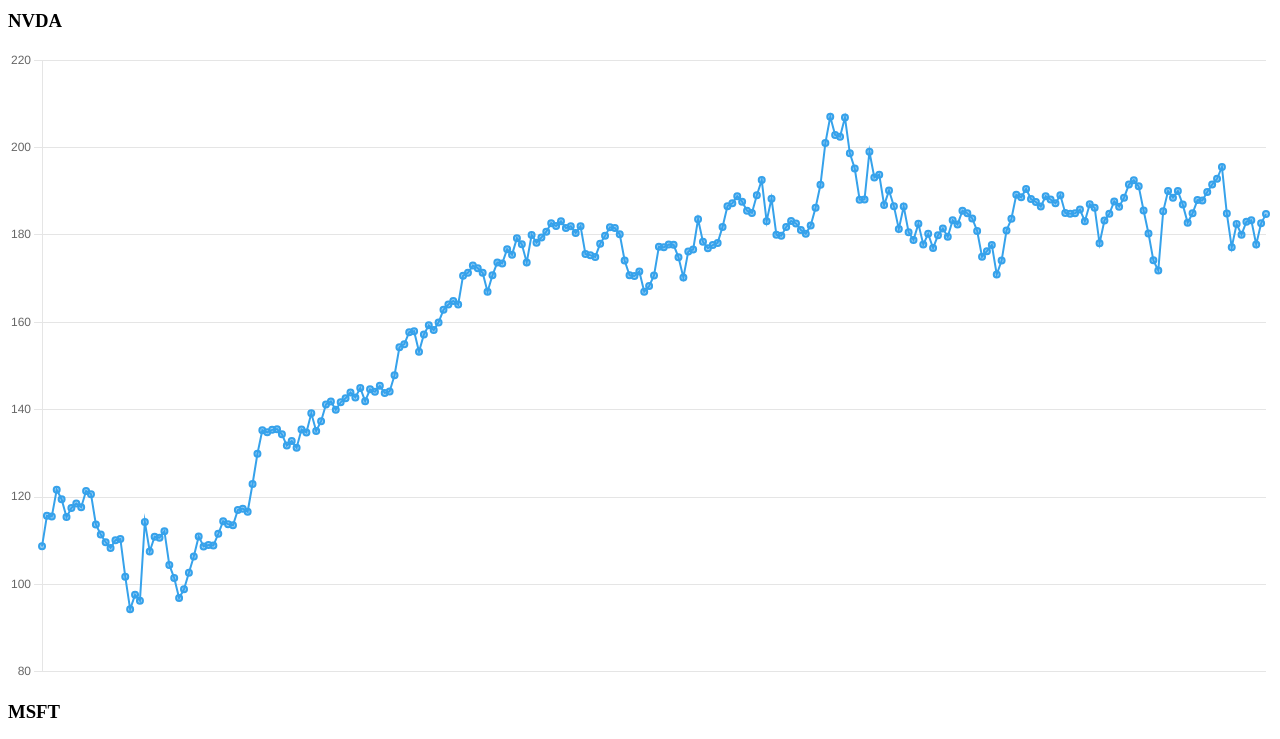
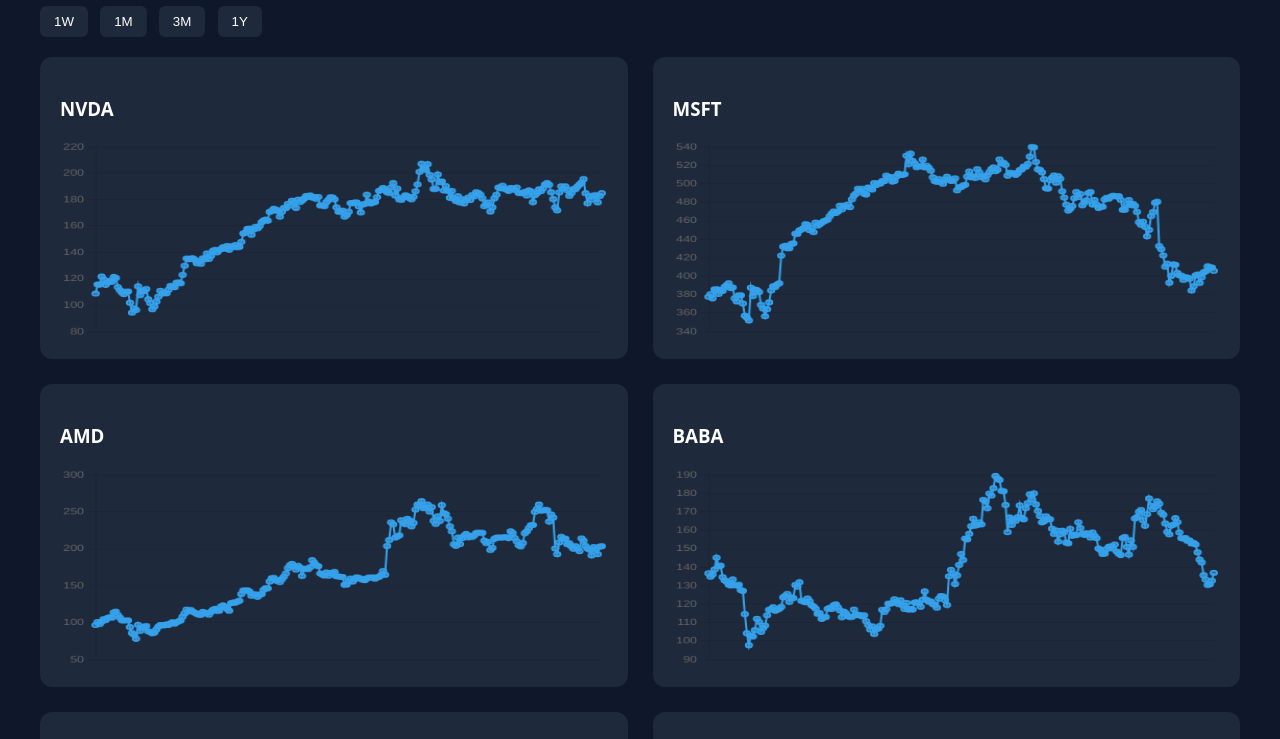
Before and after one commit to DimitrisTsi/stock-portofolio-dashboard, a plain HTML site: page index.html in a window 1280 px wide. Shown: the part 110-849 px from the top of the page. Drawn offline with nearby package versions, Linux system fonts and the light colour scheme.

Commit message:
Update style.css

```diff
--- a/style.css
+++ b/style.css
@@ -1,18 +1,48 @@
-.timeframe{
+body{
+margin:0;
+font-family:system-ui, sans-serif;
+background:#0f172a;
+color:white;
+}
+
+.container{
+max-width:1200px;
+margin:auto;
+padding:30px;
+}
+
+.controls{
 margin-bottom:20px;
 }
 
-.timeframe button{
-margin-right:10px;
-padding:6px 14px;
+.controls button{
+padding:8px 14px;
+margin-right:8px;
 background:#1e293b;
 border:none;
 border-radius:6px;
-color:#e2e8f0;
+color:white;
 cursor:pointer;
 }
 
-.timeframe button:hover{
+.controls button:hover{
 background:#38bdf8;
-color:#0f172a;
+color:black;
 }
+
+.grid{
+display:grid;
+grid-template-columns:repeat(auto-fit,minmax(400px,1fr));
+gap:25px;
+}
+
+.card{
+background:#1e293b;
+padding:20px;
+border-radius:12px;
+}
+
+.card canvas{
+width:100% !important;
+height:200px !important;
+}
```
